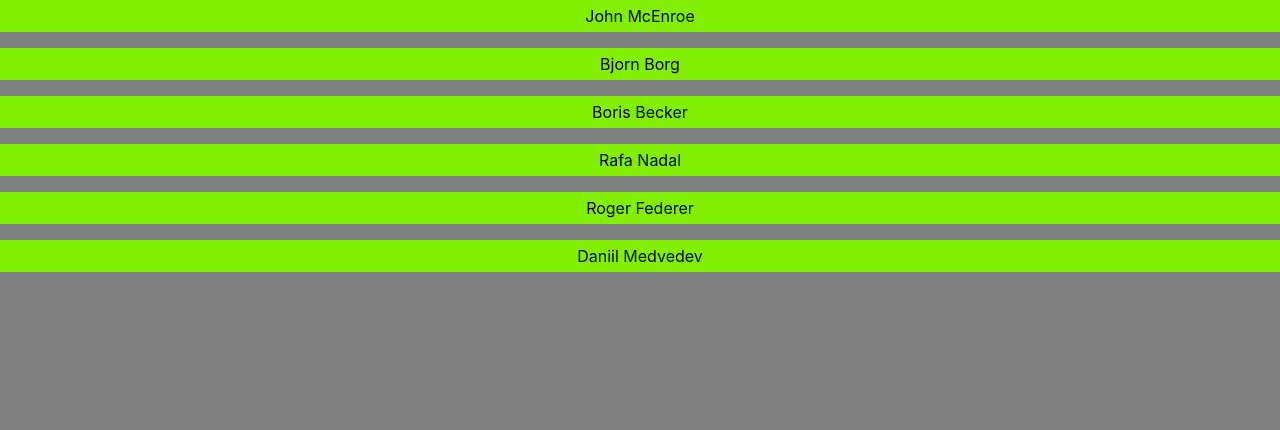
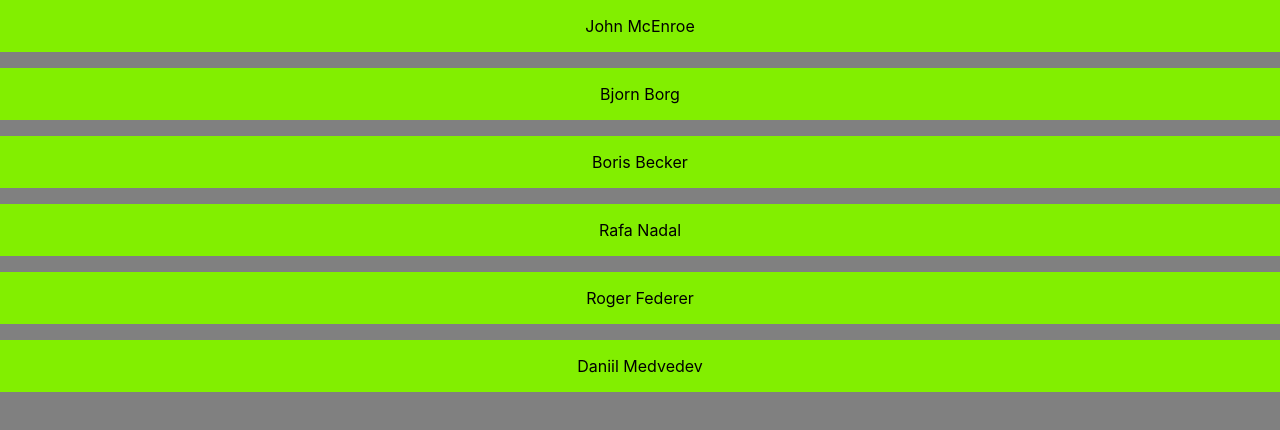
Before and after one commit to timurbuch/capstone-project, a React (Create React App) app: page / in a window 1280 px wide. Shown: the top 430 px of the page. Built offline with nearby package versions, Linux system fonts and the light colour scheme.

Commit message:
Add return button to ListItem detail view

```diff
--- a/src/components/ListItem/ListItem.js
+++ b/src/components/ListItem/ListItem.js
@@ -1,24 +1,38 @@
 import { useState } from 'react'
 import styled from 'styled-components/macro'
 
+import ChallengeButton from '../ChallengeButton/ChallengeButton'
+
 const ListItem = ({ name, img, age, wins, losses }) => {
   const [showDetails, setShowDetails] = useState(false)
+  const [isChallenged, setIsChallenged] = useState(false)
 
-  const toggleDetails = () => {
-    setShowDetails(!showDetails)
+  const setShowDetailsTrue = () => {
+    setShowDetails(true)
   }
-
+  const setShowDetailsFalse = () => {
+    setShowDetails(false)
+  }
+  const toggleChallenge = () => {
+    setIsChallenged(!isChallenged)
+  }
   return (
-    <StyledListItem onClick={toggleDetails}>
-      {name}
+    <StyledListItem>
+      <ClickArea onClick={setShowDetailsTrue}>{name}</ClickArea>
       {showDetails && (
         <>
+          <BackButton onClick={setShowDetailsFalse}>Return</BackButton>
           <img src={img} alt={name} />
           <ul>
             <li>Age: {age}</li>
             <li>Wins: {wins}</li>
             <li>Losses: {losses}</li>
           </ul>
+          <ChallengeButton
+            toggleChallenge={toggleChallenge}
+            name={name}
+            isChallenged={isChallenged}
+          />
         </>
       )}
     </StyledListItem>
@@ -27,23 +41,30 @@ const ListItem = ({ name, img, age, wins, losses }) => {
 
 const StyledListItem = styled.li`
   background-color: #82ef00;
-  font-family: -apple-system, BlinkMacSystemFont, 'Segoe UI', Roboto, Oxygen,
-    Ubuntu, Cantarell, 'Open Sans', 'Helvetica Neue', sans-serif;
   margin: 0;
-  padding: auto;
+  padding: 1rem 1rem;
   display: flex;
   flex-direction: column;
   gap: 1rem;
   justify-content: center;
   align-items: center;
-  min-height: 2rem;
   width: 100%;
   img {
     border-radius: 50%;
   }
   ul {
     list-style-type: none;
+    margin: 0;
+    padding: 0;
   }
 `
+const ClickArea = styled.div`
+  background-color: #82ef00;
+  width: 100%;
+  text-align: center;
+`
 
+const BackButton = styled.button`
+  background-color: lightyellow;
+`
 export default ListItem
```
